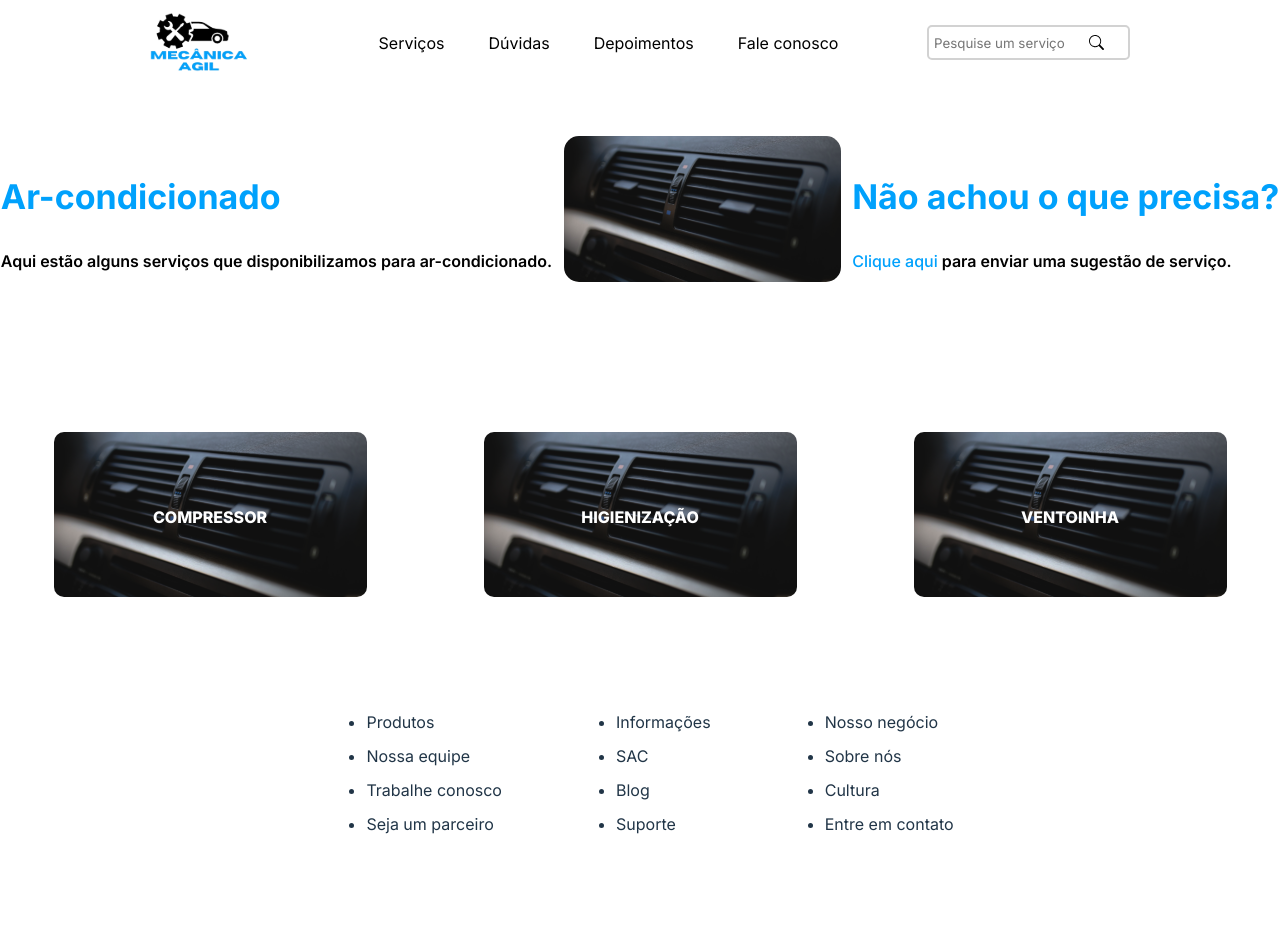
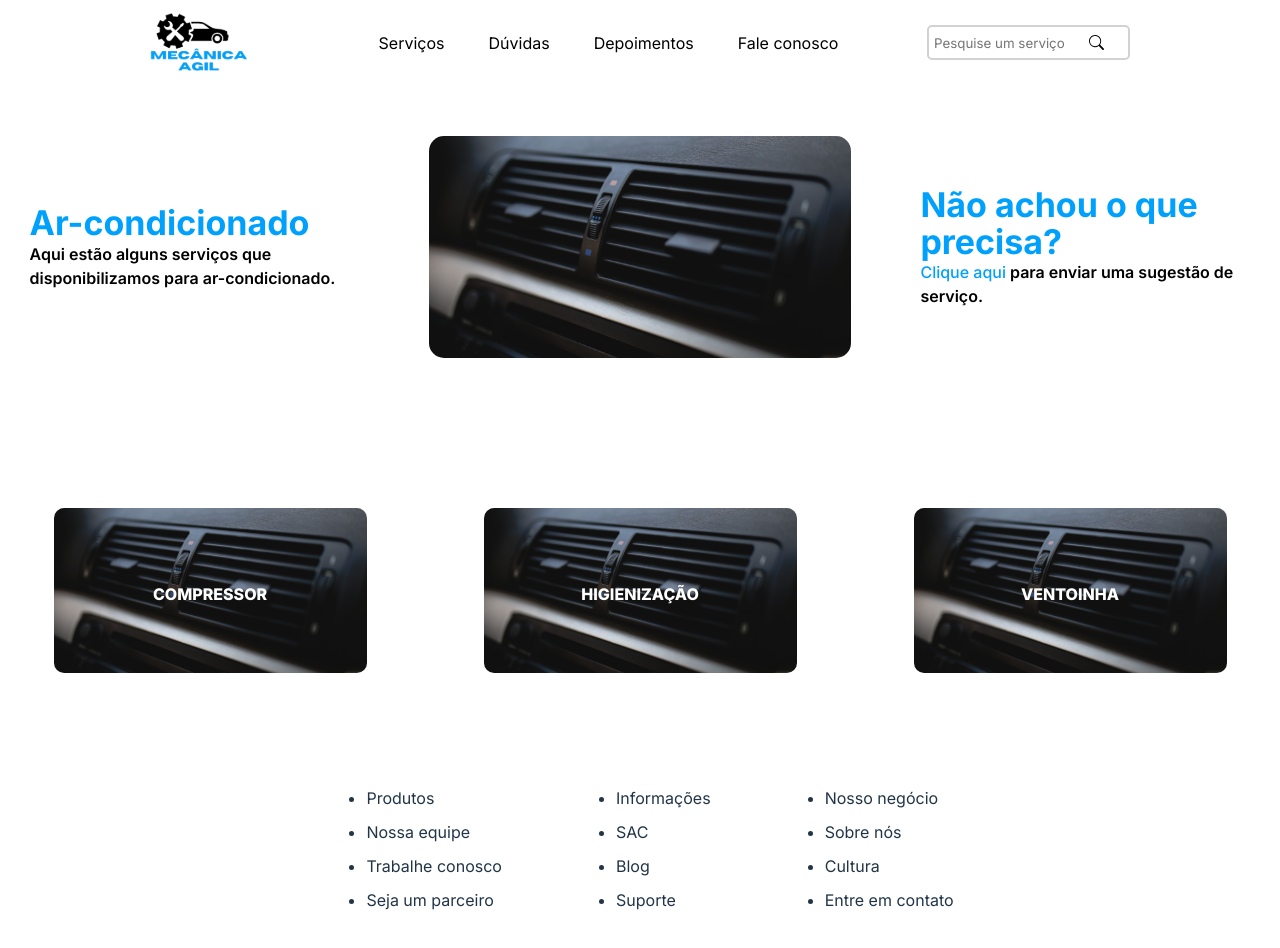
Before and after one commit to GabAraujo08/MecanicaAgil, a React (Vite) app in the folder mecanica-agil/: page /escolha-servico in a window 1280 px wide. Shown: the top 948 px of the page. Before the commit the page ends 893 px from the top, so only its background shows below. Built offline with nearby package versions, Linux system fonts and the light colour scheme.

Commit message:
Arrumado bug na pagina de servico

```diff
--- a/mecanica-agil/src/Componentes/EscolhaServico/Banner/style.css
+++ b/mecanica-agil/src/Componentes/EscolhaServico/Banner/style.css
@@ -8,11 +8,17 @@
 
 .banner-servico img{
     border-radius: 15px;
-    width: 277px;
+    width: 33%;
 }
+
+.banner-servico article{
+    width: 330px;
+}
+
 
 .banner-servico article h1{
     font-size: 34px;
+    margin: 0;
 }
 
 .banner-servico-servico article p{
```
